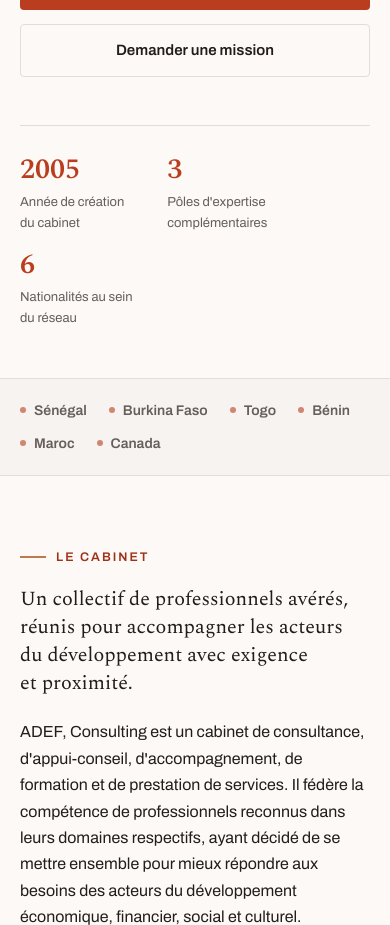
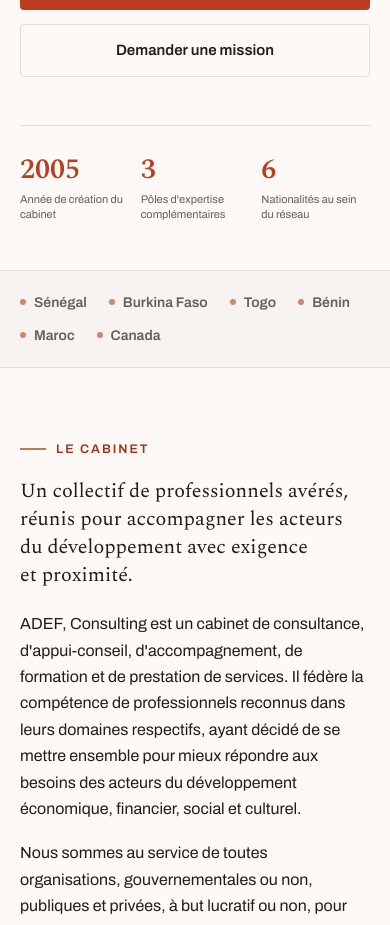
Before and after one commit to argi00/adef-consulting-nextjs, a Next.js app: page / in a window 390 px wide. Shown: the part 1220-2145 px from the top of the page. Built offline with nearby package versions, Linux system fonts and the light colour scheme.

Commit message:
mise a jour sur tel

```diff
--- a/app/globals.css
+++ b/app/globals.css
@@ -351,7 +351,13 @@
 @media (max-width: 640px) {
   .hero-actions { flex-direction: column; align-items: flex-start; }
   .hero-actions .btn { width: 100%; justify-content: center; }
-  .hero-stats { flex-wrap: wrap; gap: 16px 28px; }
+  .hero-stats {
+    display: grid;
+    grid-template-columns: repeat(3, minmax(0, 1fr));
+    gap: 12px;
+  }
+  .stat { min-width: 0; }
+  .stat .lab { max-width: none; font-size: 11px; line-height: 1.35; }
   .marquee-band .label { display: none; }
 }
 
```
